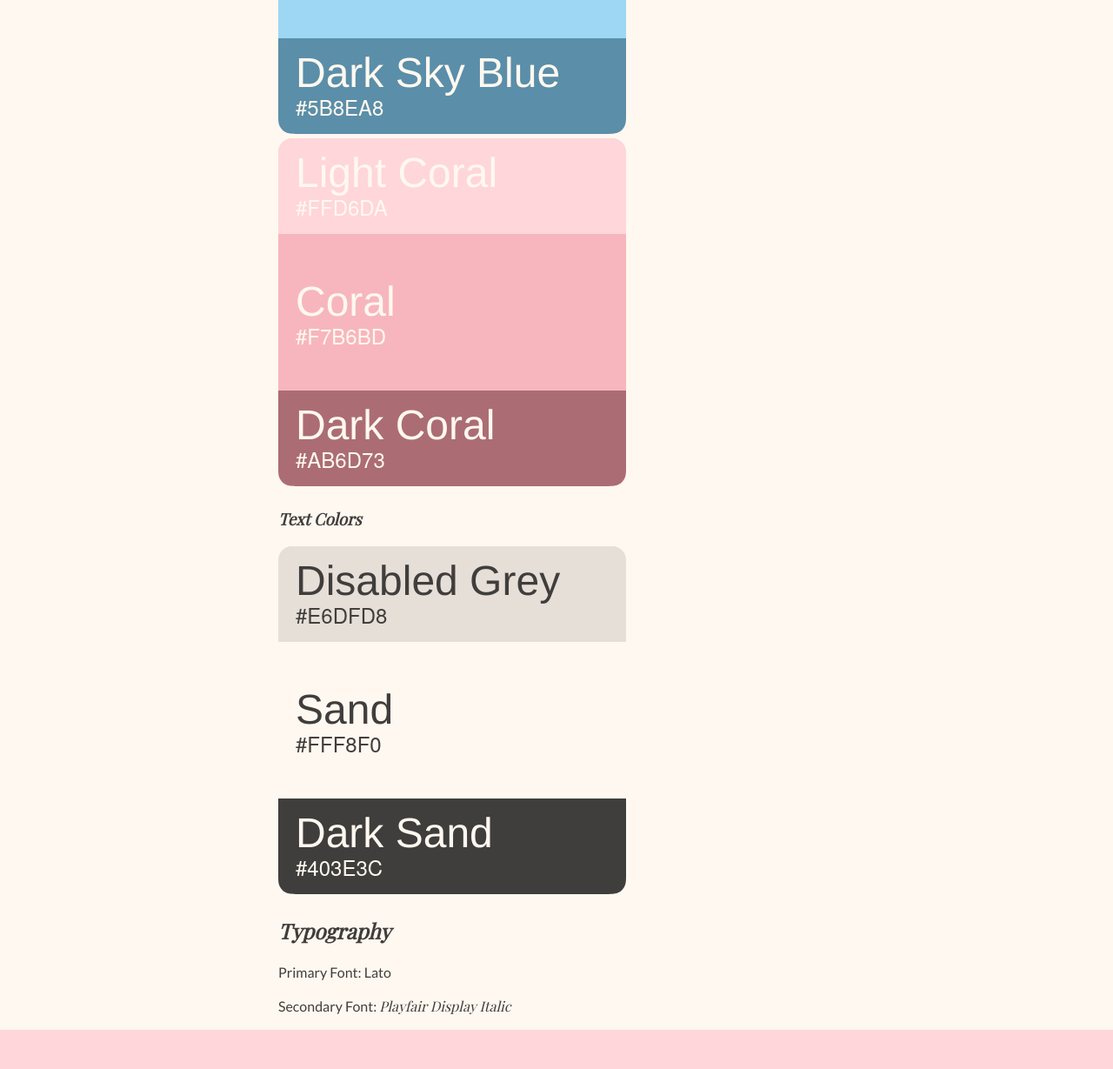
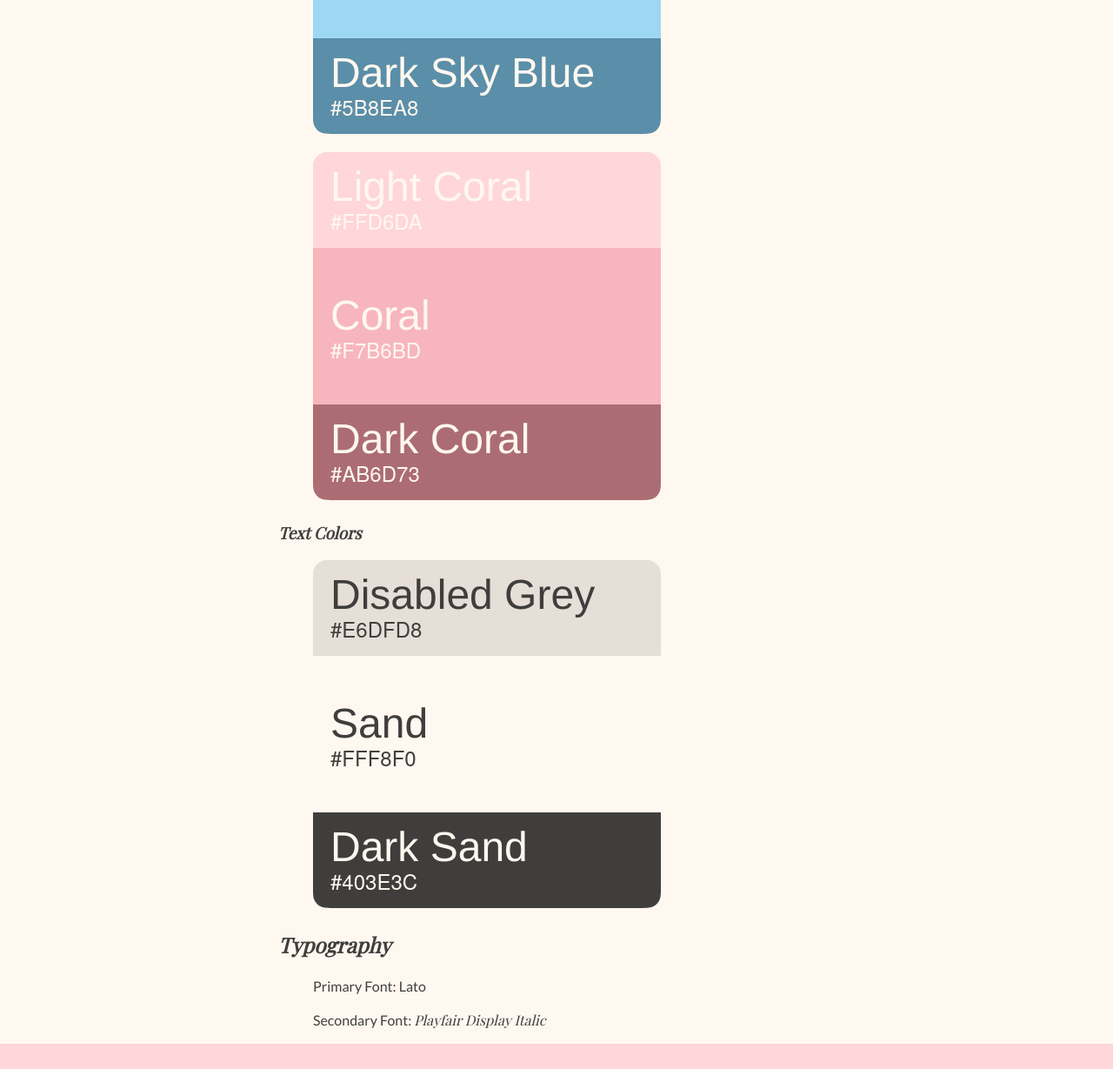
Before and after one commit to josephpostiglione/pastry-design-system, a plain HTML site: page style.html in a window 1280 px wide. Shown: the part 640-1869 px from the top of the page at 87% size. Drawn offline with nearby package versions, Linux system fonts and the light colour scheme; a web font is replaced by a local one.

Commit message:
Project 2 Part A revision v2

```diff
--- a/style.css
+++ b/style.css
@@ -16,12 +16,11 @@ html {
     --color-sand:#FFF8F0;
     --color-sand-dark: #403E3C;
     --color-disabled-grey: #E6DFD8;
-
 }
 
 
 /*=================================================
-Typography Component
+Typography
 =================================================*/
 
 html {
@@ -96,6 +95,6 @@ body {
 }
 
 main {
+    margin: auto;
     max-width: 40rem;
-    margin: auto;
 }
--- a/style.html
+++ b/style.html
@@ -13,12 +13,16 @@
 
         <a href="index.html" class="site-logo">Pastry Design</a>
 
+        <nav>
+
             <ul>
                 <li><a href="index.html">Home</a></li>
                 <li><a href="style.html">Style</a></li>
                 <li><a href="components.html">Components</a></li>
                 <li><a href="layouts.html">Layouts</a></li>
             </ul>
+
+        </nav>
 
     </header>
 
@@ -32,7 +36,7 @@
 
             <h3>Primary Brand Colors</h3>
 
-            <fig>
+            <figure>
                 <svg width="400px" height="400px" viewBox="0 0 400 400" version="1.1" xmlns="http://www.w3.org/2000/svg" xmlns:xlink="http://www.w3.org/1999/xlink">
                     <defs>
                         <path d="M20.5110816,-8.28672246e-16 L379.488918,8.28672246e-16 C386.621068,-4.81482439e-16 389.207358,0.742604889 391.814766,2.13706163 C394.422173,3.53151837 396.468482,5.57782696 397.862938,8.18523437 C399.257395,10.7926418 400,13.3789317 400,20.5110816 L400,379.488918 C400,386.621068 399.257395,389.207358 397.862938,391.814766 C396.468482,394.422173 394.422173,396.468482 391.814766,397.862938 C389.207358,399.257395 386.621068,400 379.488918,400 L20.5110816,400 C13.3789317,400 10.7926418,399.257395 8.18523437,397.862938 C5.57782696,396.468482 3.53151837,394.422173 2.13706163,391.814766 C0.742604889,389.207358 3.20988293e-16,386.621068 -5.52448164e-16,379.488918 L5.52448164e-16,20.5110816 C-3.20988293e-16,13.3789317 0.742604889,10.7926418 2.13706163,8.18523437 C3.53151837,5.57782696 5.57782696,3.53151837 8.18523437,2.13706163 C10.7926418,0.742604889 13.3789317,4.81482439e-16 20.5110816,-8.28672246e-16 Z" id="path-1"></path>
@@ -71,9 +75,9 @@
                         </g>
                     </g>
                 </svg>
-            </fig>
+            </figure>
 
-            <fig>
+            <figure>
                 <svg width="400px" height="400px" viewBox="0 0 400 400" version="1.1" xmlns="http://www.w3.org/2000/svg" xmlns:xlink="http://www.w3.org/1999/xlink">
                     <defs>
                         <path d="M20.5110816,-8.28672246e-16 L379.488918,8.28672246e-16 C386.621068,-4.81482439e-16 389.207358,0.742604889 391.814766,2.13706163 C394.422173,3.53151837 396.468482,5.57782696 397.862938,8.18523437 C399.257395,10.7926418 400,13.3789317 400,20.5110816 L400,379.488918 C400,386.621068 399.257395,389.207358 397.862938,391.814766 C396.468482,394.422173 394.422173,396.468482 391.814766,397.862938 C389.207358,399.257395 386.621068,400 379.488918,400 L20.5110816,400 C13.3789317,400 10.7926418,399.257395 8.18523437,397.862938 C5.57782696,396.468482 3.53151837,394.422173 2.13706163,391.814766 C0.742604889,389.207358 3.20988293e-16,386.621068 -5.52448164e-16,379.488918 L5.52448164e-16,20.5110816 C-3.20988293e-16,13.3789317 0.742604889,10.7926418 2.13706163,8.18523437 C3.53151837,5.57782696 5.57782696,3.53151837 8.18523437,2.13706163 C10.7926418,0.742604889 13.3789317,4.81482439e-16 20.5110816,-8.28672246e-16 Z" id="path-1"></path>
@@ -112,11 +116,11 @@
                         </g>
                     </g>
                 </svg>
-            </fig>
+            </figure>
 
             <h3>Text Colors</h3>
 
-            <fig>
+            <figure>
                 <svg width="400px" height="400px" viewBox="0 0 400 400" version="1.1" xmlns="http://www.w3.org/2000/svg" xmlns:xlink="http://www.w3.org/1999/xlink">
                     <defs>
                         <path d="M20.5110816,-8.28672246e-16 L379.488918,8.28672246e-16 C386.621068,-4.81482439e-16 389.207358,0.742604889 391.814766,2.13706163 C394.422173,3.53151837 396.468482,5.57782696 397.862938,8.18523437 C399.257395,10.7926418 400,13.3789317 400,20.5110816 L400,379.488918 C400,386.621068 399.257395,389.207358 397.862938,391.814766 C396.468482,394.422173 394.422173,396.468482 391.814766,397.862938 C389.207358,399.257395 386.621068,400 379.488918,400 L20.5110816,400 C13.3789317,400 10.7926418,399.257395 8.18523437,397.862938 C5.57782696,396.468482 3.53151837,394.422173 2.13706163,391.814766 C0.742604889,389.207358 3.20988293e-16,386.621068 -5.52448164e-16,379.488918 L5.52448164e-16,20.5110816 C-3.20988293e-16,13.3789317 0.742604889,10.7926418 2.13706163,8.18523437 C3.53151837,5.57782696 5.57782696,3.53151837 8.18523437,2.13706163 C10.7926418,0.742604889 13.3789317,4.81482439e-16 20.5110816,-8.28672246e-16 Z" id="path-1"></path>
@@ -155,7 +159,7 @@
                         </g>
                     </g>
                 </svg>
-            </fig>
+            </figure>
 
         </section>
 
@@ -163,17 +167,17 @@
 
             <h2>Typography</h2>
 
-            <fig>
+            <figure>
 
                 <p>Primary Font: <span class="example-font-lato">Lato</span></p>
 
-            </fig>
+            </figure>
 
-            <fig>
+            <figure>
 
                 <p>Secondary Font: <span class="example-font-playfair">Playfair Display Italic</span></p>
 
-            </fig>
+            </figure>
 
         </section>
 
```
Also changed, not shown: components.html (+4 -0 lines), index.html (+4 -0 lines), layouts.html (+4 -0 lines). Lines whose indentation alone changed are shown as unchanged.
